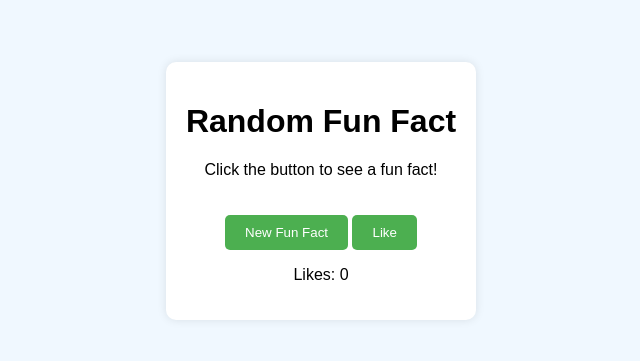
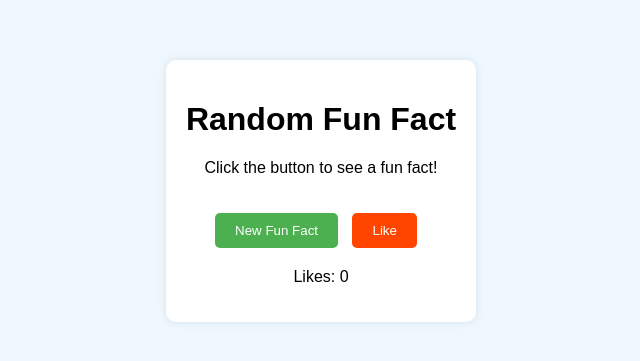
Before and after one commit to aaronsfunstuff/Fun, a plain HTML site: page Index.html in a window 1280 px wide. Shown: the part 217-578 px from the top of the page, without its empty margins (319-959 px from the left). Drawn offline with Linux system fonts and the light colour scheme.

Commit message:
Update styles.css

```diff
--- a/styles.css
+++ b/styles.css
@@ -1,5 +1,5 @@
 body {
-    font-family: Arial, sans-serif;
+    font-family:sans-serif;
     display: flex;
     justify-content: center;
     align-items: center;
@@ -23,8 +23,21 @@ button {
     border-radius: 5px;
     cursor: pointer;
     margin-top: 20px;
+    margin-right: 10px;
 }
 
 button:hover {
     background-color: #45a049;
 }
+
+p {
+    margin-top: 20px;
+}
+
+#like-button {
+    background-color: #FF4500;
+}
+
+#like-button:hover {
+    background-color: #FF6347;
+}
```
